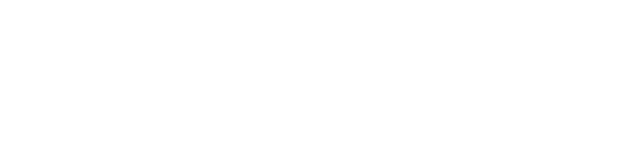
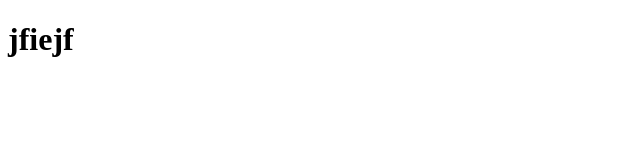
Before and after one commit to L3GEND-AI/VAVA, a plain HTML site: page index.html in a window 1280 px wide. Shown: the whole page, without its empty margins (0-640 px from the left). Drawn offline with Linux system fonts and the light colour scheme.

Commit message:
commit 2

```diff
--- a/index.html
+++ b/index.html
@@ -7,6 +7,6 @@
     <title>Document</title>
 </head>
 <body>
-
+    <h1>jfiejf</h1>
 </body>
 </html>
```
